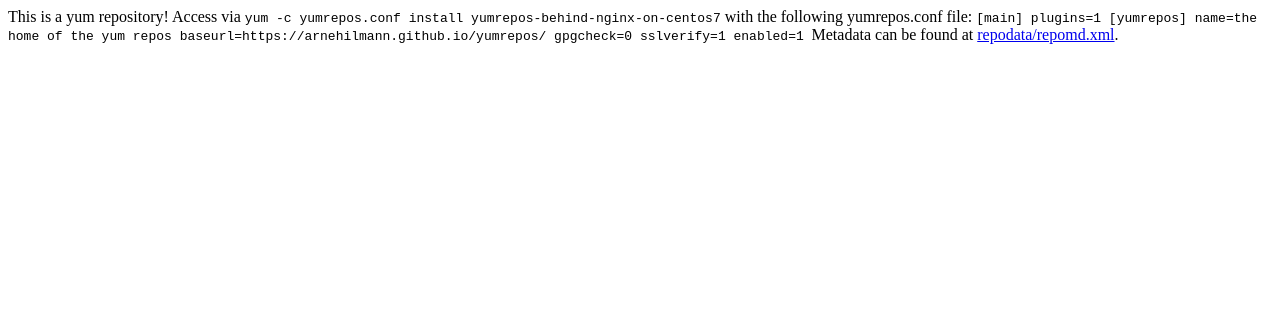
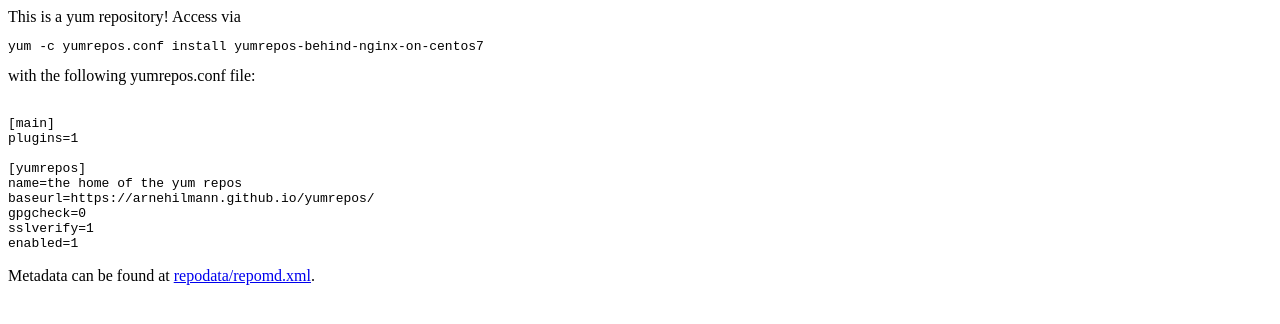
Before and after one commit to arnehilmann/yumrepos, a plain HTML site: page index.html in a window 1280 px wide. Drawn offline with Linux system fonts and the light colour scheme.

Commit message:
improve layout (a bit)

```diff
--- a/index.html
+++ b/index.html
@@ -4,9 +4,10 @@
 This is a yum repository!
 
 Access via
-<code>yum -c yumrepos.conf install yumrepos-behind-nginx-on-centos7</code>
+<pre><code>yum -c yumrepos.conf install yumrepos-behind-nginx-on-centos7</code></pre>
 with the following yumrepos.conf file:
-<code>
+
+<p><pre><code>
 [main]
 plugins=1
 
@@ -16,7 +17,7 @@ baseurl=https://arnehilmann.github.io/yumrepos/
 gpgcheck=0
 sslverify=1
 enabled=1
-</code>
+</code></pre></p>
 
 Metadata can be found at
 <a href="repodata/repomd.xml">repodata/repomd.xml</a>.
```
